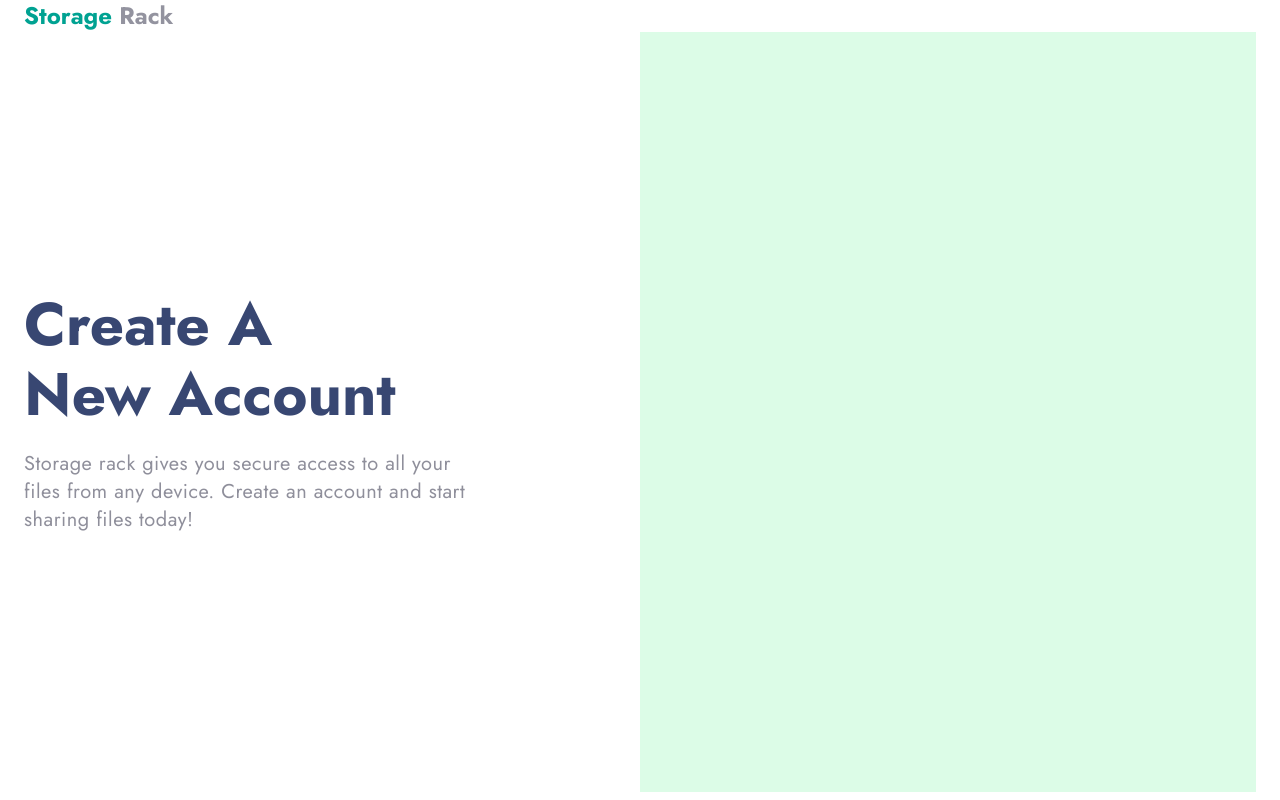
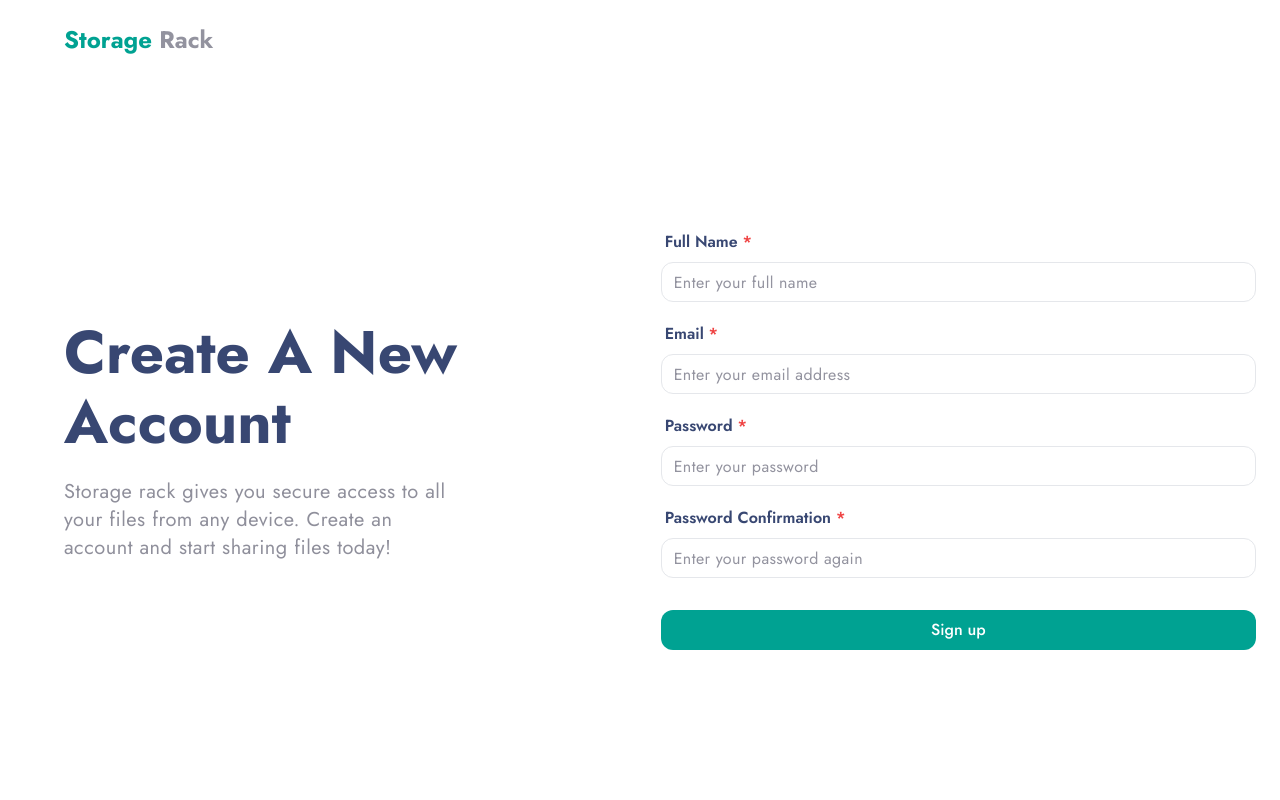
Before and after one commit to immdipu/storage-rack, an Astro site in the folder frontend/: page /signup in a window 1280 px wide. Built offline with nearby package versions, Linux system fonts and the light colour scheme; Astro itself is replaced by a stand-in of ours.

Commit message:
chore: Update CSS and component files for signup page

```diff
--- a/frontend/app/globals.css
+++ b/frontend/app/globals.css
@@ -14,6 +14,7 @@
     --light-green: #e2f7e8;
     --yellow-light: #fff8de;
     --destructive-light: #fee6e6;
+    --radius: 0.5rem;
 
   }
 }
--- a/frontend/src/components/Signup/Sign_up.tsx
+++ b/frontend/src/components/Signup/Sign_up.tsx
@@ -1,9 +1,51 @@
 import React from "react";
-import { Input } from "@/components/ui/input";
-import { Label } from "@/components/ui/label";
+import InputWithLabel from "../ui/InputWithLabel";
+import { Button } from "../ui/button";
 
 const Sign_up = () => {
-  return <div></div>;
+  const handleChanges = (event: React.ChangeEvent<HTMLInputElement>) => {
+    console.log(event.target.value);
+  };
+
+  return (
+    <div className=" max-w-2xl w-full space-y-5">
+      <InputWithLabel
+        label="Full Name"
+        type="text"
+        value=""
+        onChange={handleChanges}
+        placeholder="Enter your full name"
+        name="full_name"
+      />
+      <InputWithLabel
+        label="Email"
+        type="email"
+        value=""
+        onChange={handleChanges}
+        placeholder="Enter your email address"
+        name="email"
+      />
+      <InputWithLabel
+        label="Password"
+        type="text"
+        value=""
+        onChange={handleChanges}
+        placeholder="Enter your password"
+        name="password"
+      />
+      <InputWithLabel
+        label="Password Confirmation"
+        type="text"
+        value=""
+        onChange={handleChanges}
+        placeholder="Enter your password again"
+        name="password_confirmation"
+      />
+      <Button className="w-full text-white rounded-xl !mt-8 text-base">
+        Sign up
+      </Button>
+    </div>
+  );
 };
 
 export default Sign_up;
--- a/frontend/src/components/ui/InputWithLabel.tsx
+++ b/frontend/src/components/ui/InputWithLabel.tsx
@@ -1,12 +1,17 @@
 import React, { type FC } from "react";
 import { Label } from "./label";
 import { Input } from "./input";
+import clsx from "clsx";
 
 interface InputWithLabelProps {
   label: string;
   type: string;
   value: string;
   onChange: (event: React.ChangeEvent<HTMLInputElement>) => void;
+  placeholder?: string;
+  className?: string;
+  name: string;
+  optional?: boolean;
 }
 
 const InputWithLabel: FC<InputWithLabelProps> = ({
@@ -14,11 +19,27 @@ const InputWithLabel: FC<InputWithLabelProps> = ({
   type,
   onChange,
   value,
+  placeholder,
+  className,
+  name,
+  optional = false,
 }) => {
   return (
     <div>
-      <Label></Label>
-      <Input />
+      <Label className="text-blue-dark pl-1 font-semibold text-base">
+        {label} {!optional && <span className="text-red-500">*</span>}
+      </Label>
+      <Input
+        type={type}
+        onChange={onChange}
+        name={name}
+        value={value}
+        placeholder={placeholder}
+        className={clsx(
+          "rounded-xl placeholder:text-gray mt-2 focus-within:border-neutral-500 duration-200 ease-linear transition-colors outline-none font-normal tracking-wide text-base",
+          className
+        )}
+      />
     </div>
   );
 };
--- a/frontend/src/components/ui/input.tsx
+++ b/frontend/src/components/ui/input.tsx
@@ -1,6 +1,6 @@
-import * as React from "react"
+import * as React from "react";
 
-import { cn } from "@/lib/utils"
+import { cn } from "@/lib/utils";
 
 export interface InputProps
   extends React.InputHTMLAttributes<HTMLInputElement> {}
@@ -11,15 +11,15 @@ const Input = React.forwardRef<HTMLInputElement, InputProps>(
       <input
         type={type}
         className={cn(
-          "flex h-10 w-full rounded-md border border-input bg-background px-3 py-2 text-sm ring-offset-background file:border-0 file:bg-transparent file:text-sm file:font-medium placeholder:text-muted-foreground focus-visible:outline-none focus-visible:ring-2 focus-visible:ring-ring focus-visible:ring-offset-2 disabled:cursor-not-allowed disabled:opacity-50",
+          "flex h-10 w-full rounded-md border border-input bg-background px-3 py-2 text-sm ring-offset-background file:border-0 file:bg-transparent file:text-sm file:font-medium placeholder:text-muted-foreground    disabled:cursor-not-allowed disabled:opacity-50",
           className
         )}
         ref={ref}
         {...props}
       />
-    )
+    );
   }
-)
-Input.displayName = "Input"
+);
+Input.displayName = "Input";
 
-export { Input }
+export { Input };
--- a/frontend/src/pages/signup.astro
+++ b/frontend/src/pages/signup.astro
@@ -6,26 +6,26 @@ import Sign_up from "@/components/Signup/Sign_up";
 
 <Layout title="Sign up">
   <div class="h-full flex flex-col px-6">
-    <div>
+    <div class="py-6 md:px-10">
       <Logo />
     </div>
-    <div class="flex min-h-[calc(100vh-40px)] h-full">
-      <secion class="w-full flex items-center">
+    <div class="flex flex-col md:flex-row min-h-[calc(100vh-80px)] h-full">
+      <secion class="w-full flex items-center px-10">
         <div class="">
           <h1
-            class="text-blue-dark leading-[70px] mb-5 font-bold text-6xl capitalize"
+            class="text-blue-dark text-center md:text-left md:leading-[70px] mt-9 md:mt-0 mb-5 font-bold text-4xl md:text-6xl capitalize"
           >
             Create a
-            <br />
+
             <span class="">new Account</span>
           </h1>
-          <p class="text-xl tracking-wide mr-40">
+          <p class="text-xl tracking-wide md:mr-40 text-center md:text-left">
             Storage rack gives you secure access to all your files from any
             device. Create an account and start sharing files today!
           </p>
         </div>
       </secion>
-      <section class="w-full bg-green-100">
+      <section class="w-full mt-12 md:mt-0 grid place-items-center">
         <Sign_up />
       </section>
     </div>
```
